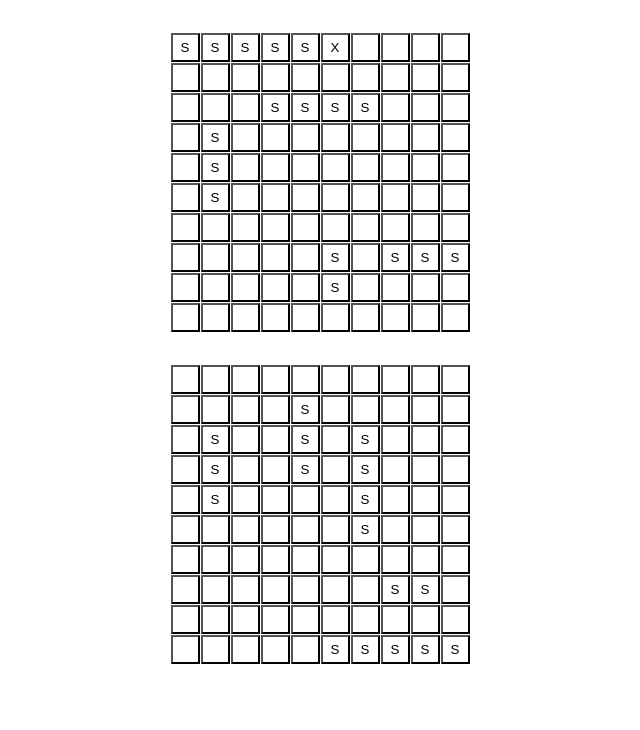
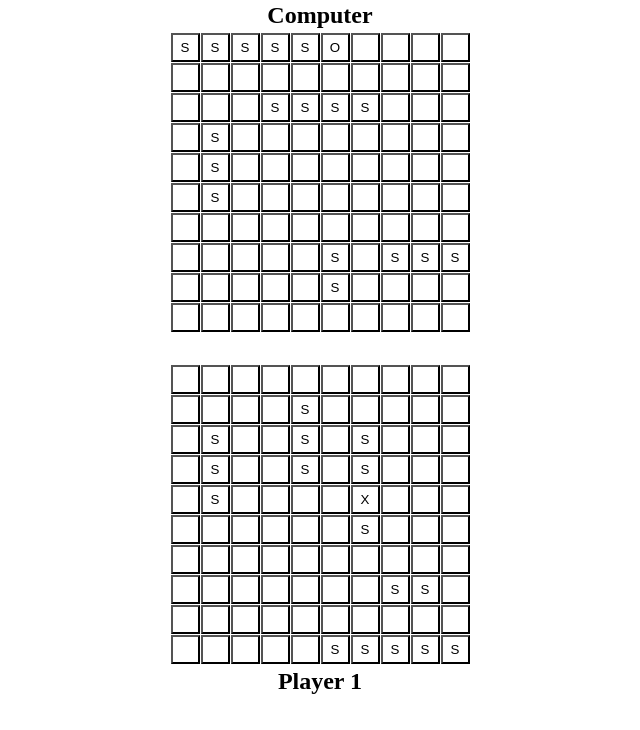
Before and after one commit to djcrago/battleship, a website built with webpack: page src/index.html in a window 1280 px wide. Both pictures are taken after a click on the button 655 px from the left and 117 px from the top of the page. Shown: the part 70-800 px from the top of the page, without its empty margins (320-960 px from the left). Built offline with nearby package versions, Linux system fonts and the light colour scheme.

Commit message:
Make computer take turn

```diff
--- a/src/displayBoard.js
+++ /dev/null
@@ -1,32 +0,0 @@
-export default function displayBoard(gameBoard) {
-  const domGameboards = document.querySelector('.gameboards');
-
-  const newDOMBoard = document.createElement('div');
-  newDOMBoard.classList.toggle('board');
-
-  gameBoard.board.forEach((row) => {
-    const domRow = document.createElement('div');
-    domRow.classList.toggle('row');
-
-    row.forEach((cell) => {
-      const domCell = document.createElement('button');
-      domCell.classList.toggle('cell');
-
-      // populate domCells with something to indicate presence of ship
-      if (cell[0] !== undefined) domCell.textContent = 'S';
-
-      domCell.addEventListener('click', () => {
-        const y = gameBoard.board.indexOf(row);
-        const x = gameBoard.board[y].indexOf(cell);
-        gameBoard.receiveAttack([x, y]);
-        domCell.textContent = 'X';
-      });
-
-      domRow.appendChild(domCell);
-    });
-
-    newDOMBoard.appendChild(domRow);
-  });
-
-  domGameboards.appendChild(newDOMBoard);
-}
--- a/src/gameLoop.js
+++ b/src/gameLoop.js
@@ -1,11 +1,11 @@
-import displayBoard from './displayBoard';
+import renderBoards from './renderBoards';
 import gameboard from './gameboard';
 import player from './player';
 
-export default function gameLoop() {
 const player1 = player('Computer', 'computer');
+const player2 = player('Player 1');
+
 const player1GameBoard = gameboard();
-  const player2 = player('Player 1');
 const player2GameBoard = gameboard();
 
 player1GameBoard.placeShip([0, 0, 4, 0]);
@@ -20,7 +20,15 @@ export default function gameLoop() {
 player2GameBoard.placeShip([7, 7, 8, 7]);
 player2GameBoard.placeShip([4, 1, 4, 3]);
 
-  displayBoard(player1GameBoard);
+export default function gameLoop(currentPlayer = player2) {
+  renderBoards([player1GameBoard, player2GameBoard]);
 
-  displayBoard(player2GameBoard);
+  if (currentPlayer === player1GameBoard) {
+    if (player1GameBoard.fleetIsSunk())
+      console.log(`${player2.name} is the Winner`);
+
+    player1.takeTurn(player2GameBoard);
+    gameLoop(!currentPlayer);
+  } else if (player2GameBoard.fleetIsSunk())
+    console.log(`${player1.name} is the Winner`);
 }
--- a/src/gameboard.js
+++ b/src/gameboard.js
@@ -95,5 +95,5 @@ export default function gameboard() {
     return numberOfSunkenShips === ships.length;
   }
 
-  return { board, placeShip, receiveAttack, fleetIsSunk };
+  return { board, attacksReceived, placeShip, receiveAttack, fleetIsSunk };
 }
--- a/src/index.html
+++ b/src/index.html
@@ -6,6 +6,8 @@
   </head>
   <body>
     <h1>Battleship</h1>
+    <h2>Computer</h2>
     <div class="gameboards"></div>
+    <h2>Player 1</h2>
   </body>
 </html>
--- a/src/player.js
+++ b/src/player.js
@@ -1,12 +1,12 @@
 import gameboard from './gameboard';
 
-export default function player(name, computer) {
+export default function player(name) {
   function takeTurn(enemyGameboard, coordinates) {
     let result;
 
-    if (!computer) result = enemyGameboard.receiveAttack(coordinates);
+    if (coordinates) result = enemyGameboard.receiveAttack(coordinates);
 
-    if (computer) {
+    if (!coordinates) {
       let randomCoordinates = getRandomCoordinates();
       result = enemyGameboard.receiveAttack(randomCoordinates);
       while (result === null) {
--- /dev/null
+++ b/src/renderBoards.js
@@ -0,0 +1,47 @@
+import gameLoop from './gameLoop';
+
+export default function renderBoards(gameBoards) {
+  const domGameboards = document.querySelector('.gameboards');
+  domGameboards.innerHTML = '';
+
+  gameBoards.forEach((gameBoard) => {
+    const newDOMBoard = document.createElement('div');
+    newDOMBoard.classList.toggle('board');
+
+    gameBoard.board.forEach((row) => {
+      const domRow = document.createElement('div');
+      domRow.classList.toggle('row');
+
+      row.forEach((cell) => {
+        const domCell = document.createElement('button');
+        domCell.classList.toggle('cell');
+
+        // populate domCells with something to indicate presence of ship
+        if (typeof cell[0] === 'object') domCell.textContent = 'S';
+
+        const y = gameBoard.board.indexOf(row);
+        const x = gameBoard.board[y].indexOf(cell);
+
+        gameBoard.attacksReceived.forEach((attack) => {
+          if (attack[0] === x && attack[1] === y) {
+            if (domCell.textContent === 'S') domCell.textContent = 'X';
+            else domCell.textContent = 'O';
+          }
+        });
+
+        if (domCell.textContent !== 'O' && domCell.textContent !== 'X') {
+          domCell.addEventListener('click', () => {
+            gameBoard.receiveAttack([x, y]);
+            gameLoop(gameBoard);
+          });
+        }
+
+        domRow.appendChild(domCell);
+      });
+
+      newDOMBoard.appendChild(domRow);
+    });
+
+    domGameboards.appendChild(newDOMBoard);
+  });
+}
--- a/src/renderDisplay.js
+++ /dev/null
@@ -1 +0,0 @@
-export default function renderDisplay() {}
--- a/src/style.css
+++ b/src/style.css
@@ -11,10 +11,15 @@ body {
   display: flex;
   flex-direction: column;
   align-items: center;
+  justify-content: center;
+}
+
+h2 {
+  margin: auto;
 }
 
 .gameboards {
-  margin: auto;
+  margin: 0;
   display: flex;
   flex-direction: column;
   gap: 32px;
```
Lines whose indentation alone changed are shown as unchanged.
